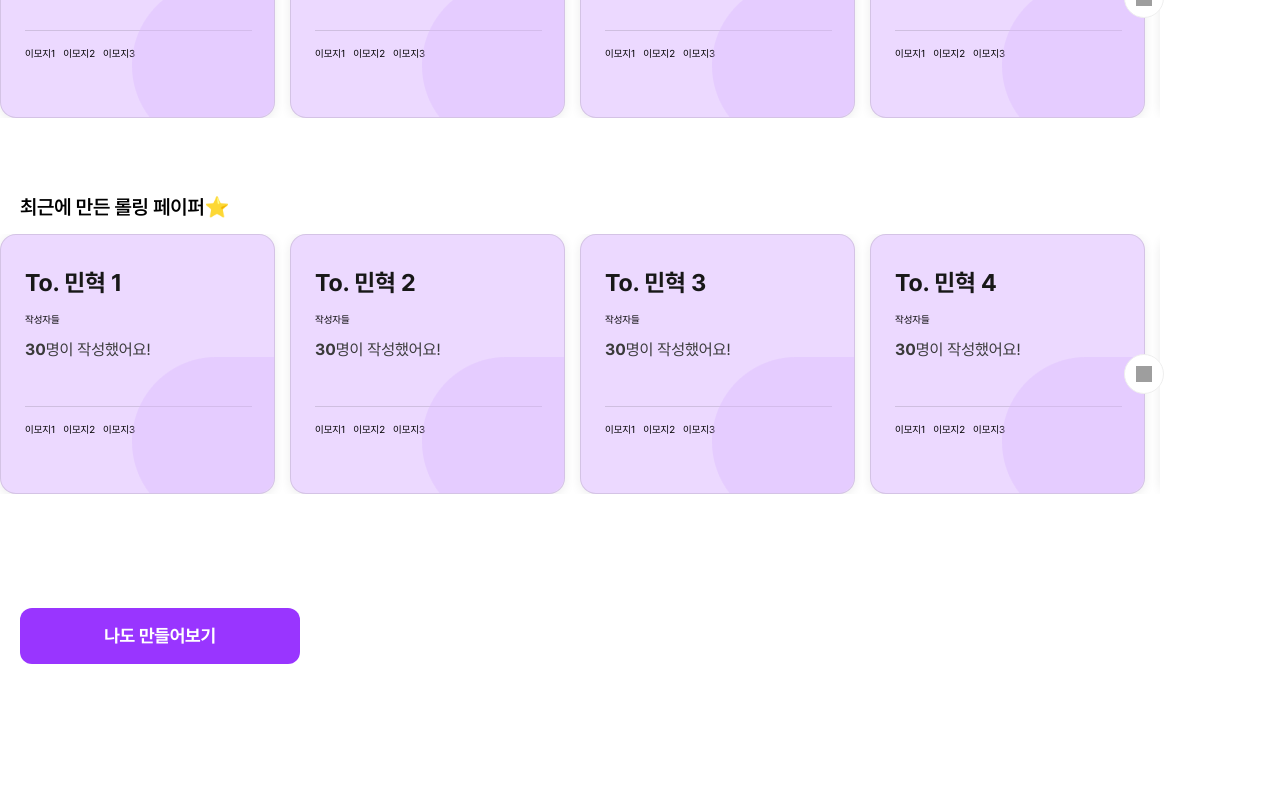
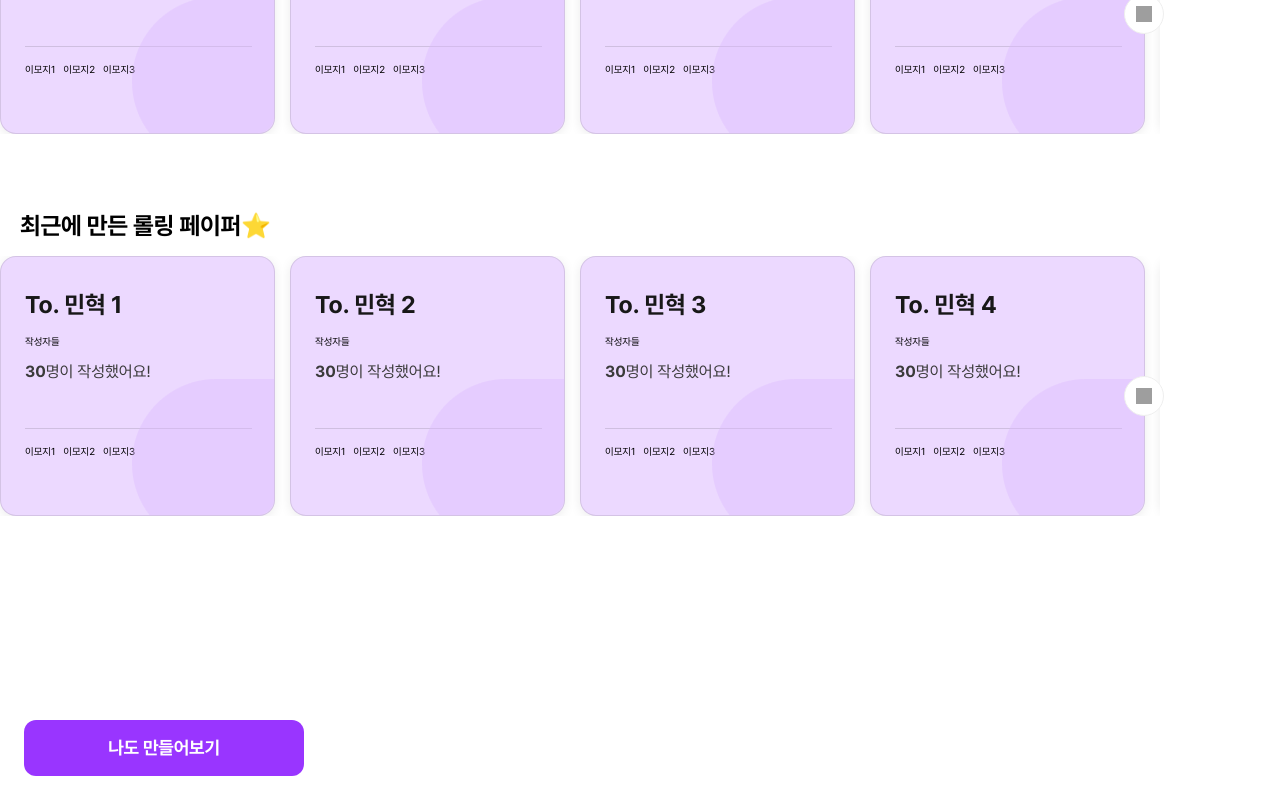
Before and after one commit to codeit-team8/rolling, a React (Vite) app: page /list in a window 1280 px wide. Shown: the part 289-1089 px from the top of the page. Before the commit the page ends 977 px from the top, so only its background shows below. Built offline with nearby package versions, Linux system fonts and the light colour scheme; grey boxes are pictures that could not be loaded.

Commit message:
style : 페이퍼 리스트 페이지 테블릿 레이아웃

```diff
--- a/src/pages/PaperList.jsx
+++ b/src/pages/PaperList.jsx
@@ -1,6 +1,6 @@
 import styled from 'styled-components';
 import RollingPaperList from '@/components/PaperCard/RollingPaperList.jsx';
-import { FONT20B } from '@/styles/fontType.js';
+import * as F from '@/styles/fontType.js';
 import PrimaryButton from '@/styles/button/PrimaryButton.jsx';
 
 function PaperList() {
@@ -35,17 +35,30 @@ const PaperListContainer = styled.section`
   align-items: flex-start;
   margin-top: 4rem;
   gap: 1.2rem;
+
+  @media (min-width: 768px) {
+    margin-top: 5rem;
+  }
 `;
 
 const PaperListTitle = styled.h1`
-  ${FONT20B};
+  ${F.FONT20B};
   font-weight: 600;
   margin-left: 2rem;
+
+  @media (min-width: 768px) {
+    ${F.FONT24B};
+  }
 `;
 
 const ButtonContainer = styled.div`
   margin-top: 4.2rem;
   padding: 2.4rem 2rem;
+
+  @media (min-width: 768px) {
+    margin-top: 13.2rem;
+    padding: 2.4rem;
+  }
 `;
 
 const Button = styled(PrimaryButton)`
```
